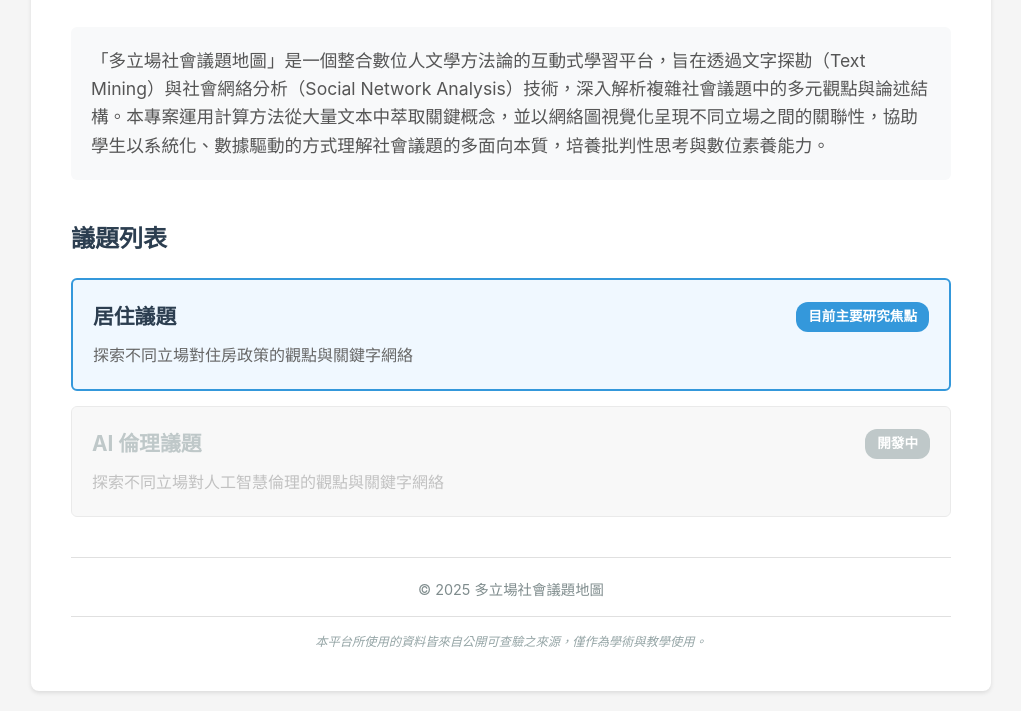
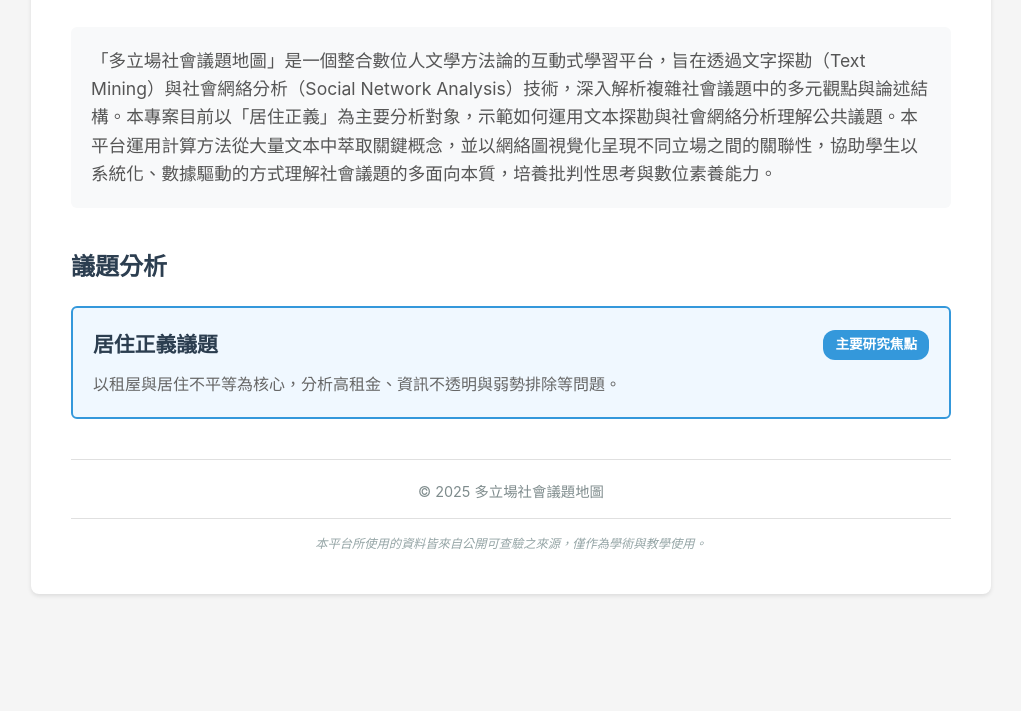
Before and after one commit to MarkChen0719/Multi_Stance_Social_Issue_Map, a plain HTML site: page index.html in a window 1280 px wide. Shown: the part 146-857 px from the top of the page, without its empty margins (129-1150 px from the left). After the commit the page ends 800 px from the top, so only its background shows below. Drawn offline with Linux system fonts and the light colour scheme.

Commit message:
重構專案：移除 AI 倫理議題，專注於居住正義單一議題

```diff
--- a/index.html
+++ b/index.html
@@ -15,29 +15,20 @@
         <main>
             <section class="intro">
                 <p>
-                    「多立場社會議題地圖」是一個整合數位人文學方法論的互動式學習平台，旨在透過文字探勘（Text Mining）與社會網絡分析（Social Network Analysis）技術，深入解析複雜社會議題中的多元觀點與論述結構。本專案運用計算方法從大量文本中萃取關鍵概念，並以網絡圖視覺化呈現不同立場之間的關聯性，協助學生以系統化、數據驅動的方式理解社會議題的多面向本質，培養批判性思考與數位素養能力。
+                    「多立場社會議題地圖」是一個整合數位人文學方法論的互動式學習平台，旨在透過文字探勘（Text Mining）與社會網絡分析（Social Network Analysis）技術，深入解析複雜社會議題中的多元觀點與論述結構。本專案目前以「居住正義」為主要分析對象，示範如何運用文本探勘與社會網絡分析理解公共議題。本平台運用計算方法從大量文本中萃取關鍵概念，並以網絡圖視覺化呈現不同立場之間的關聯性，協助學生以系統化、數據驅動的方式理解社會議題的多面向本質，培養批判性思考與數位素養能力。
                 </p>
             </section>
 
             <section class="issues-list">
-                <h2>議題列表</h2>
+                <h2>議題分析</h2>
                 <div class="issue-card issue-card-featured">
                     <a href="issue.html?id=housing">
                         <div class="issue-card-header">
-                            <h3>居住議題</h3>
-                            <span class="issue-badge badge-primary">目前主要研究焦點</span>
+                            <h3>居住正義議題</h3>
+                            <span class="issue-badge badge-primary">主要研究焦點</span>
                         </div>
-                        <p>探索不同立場對住房政策的觀點與關鍵字網絡</p>
+                        <p>以租屋與居住不平等為核心，分析高租金、資訊不透明與弱勢排除等問題。</p>
                     </a>
-                </div>
-                <div class="issue-card issue-card-disabled">
-                    <div class="issue-card-content">
-                        <div class="issue-card-header">
-                            <h3>AI 倫理議題</h3>
-                            <span class="issue-badge badge-secondary">開發中</span>
-                        </div>
-                        <p>探索不同立場對人工智慧倫理的觀點與關鍵字網絡</p>
-                    </div>
                 </div>
             </section>
         </main>
```
Also changed, not shown: assets/app.js (+27 -15 lines).
